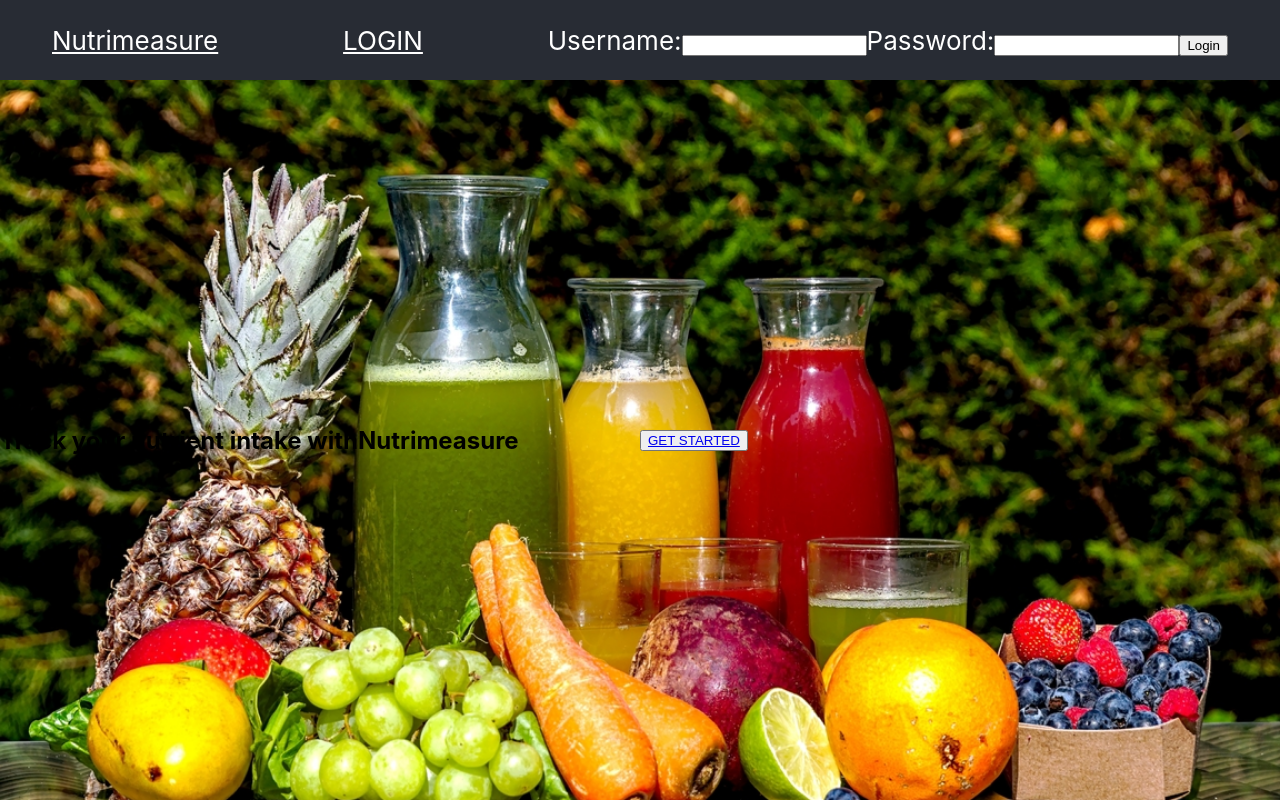
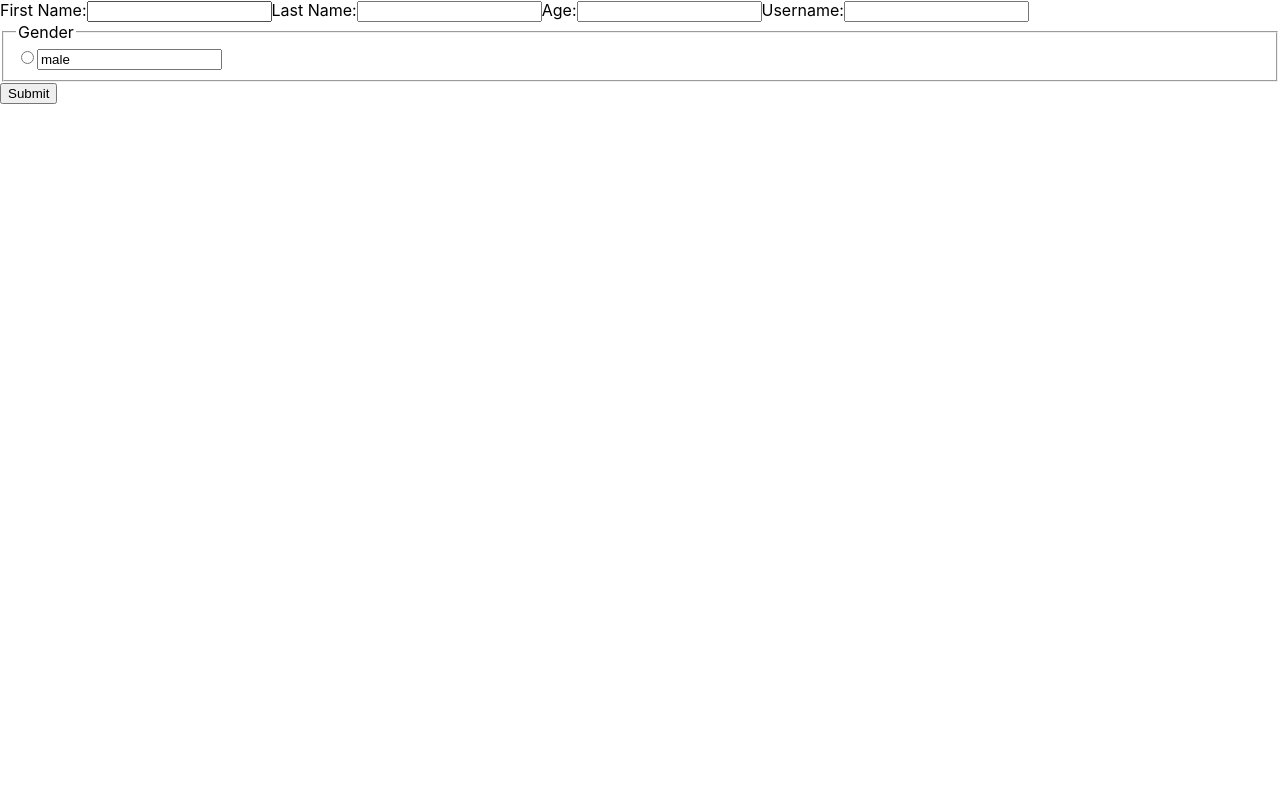
Before and after one commit to monteecode/nutrimeasure, a React (Create React App) app: page /login in a window 1280 px wide. Built offline with nearby package versions, Linux system fonts and the light colour scheme.

Commit message:
Move Route to App component for Registration and Homepage

```diff
--- a/src/App.js
+++ b/src/App.js
@@ -1,10 +1,21 @@
-import Hero from './homepage/Hero'
 import './App.css';
+import {Switch, Route} from 'react-router-dom'
+import Homepage from './homepage/Homepage';
+import Registration from './forms/Registration'
 
 function App() {
   return (
     <div className="App">
-      <Hero />
+
+      <Switch>
+        <Route exact path='/'>
+          <Homepage />
+        </Route>
+        <Route>
+          <Registration />
+        </Route>
+
+      </Switch>
     </div>
   );
 }
--- a/src/homepage/hero/RightHero.js
+++ b/src/homepage/hero/RightHero.js
@@ -1,6 +1,5 @@
 import React from 'react'
-import {Switch, Route, Link} from 'react-router-dom'
-import Registration from '../../forms/Registration'
+import {Link} from 'react-router-dom'
 
 const RightHero = () => {
     return (
@@ -8,12 +7,6 @@ const RightHero = () => {
             <button>
                 <Link to='/register'>GET STARTED</Link>
             </button>
-
-            <Switch>
-                <Route path='/register'>
-                    <Registration />
-                </Route>
-            </Switch>
         </div>
     )
 }
```
